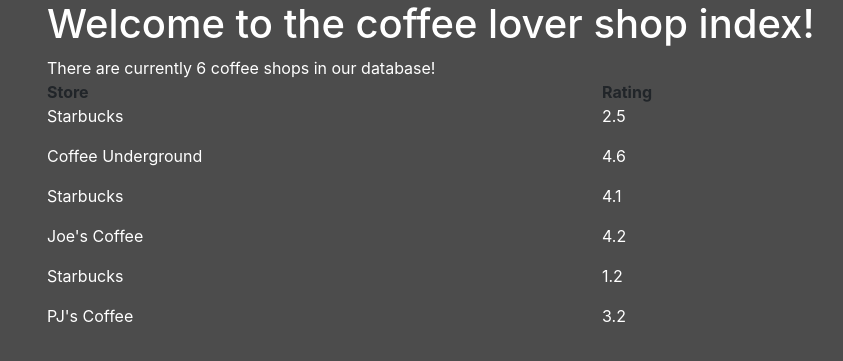
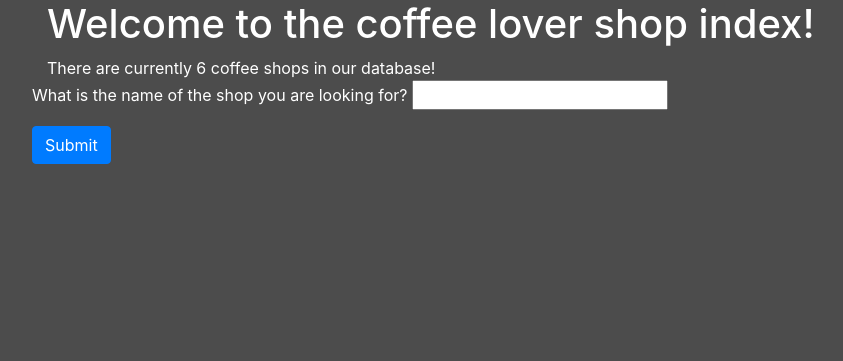
Before and after one commit to sicness9/BrewReview, a Flask app: page /shops in a window 1280 px wide. Shown: the part 56-417 px from the top of the page, without its empty margins (53-896 px from the left). Run offline with Flask 2, Linux system fonts and the light colour scheme; data comes from the database, SQL or seed files in the repository; some libraries are stand-ins or nearby versions.

Commit message:
updated template

```diff
--- a/website/templates/shopIndex.html
+++ b/website/templates/shopIndex.html
@@ -6,21 +6,11 @@
     <div style="color:white">There are currently {{shops}} coffee shops in our database!</div>
 
     </div>
-<div class="container">
-  <div class="row">
-    <div class="col" ><b>Store</b></div>
-    <div class="col"><b>Rating</b></div>
-    <div class="w-100"></div>
-    <div class="col">
-        {% for user in lstOfShops %}
-            <p style="color:white"> {{ user.name }}</p>
-        {% endfor %}</div>
-    <div class="col">
-        {% for user in lstOfShops %}
-            <p style="color:white"> {{ user.rating }}</p>
-        {% endfor %}
-    </div>
-  </div>
+
+<div>
+<form action="/shops/<name>/ratings" class="form" method="POST">
+    <p style="color:white">What is the name of the shop you are looking for? <input type = "text" name = "name" /></p>
+    <p><input class="btn btn-primary" type = "submit" value = "Submit" /></p>
+</form>
 </div>
-
 {% endblock %}
```
